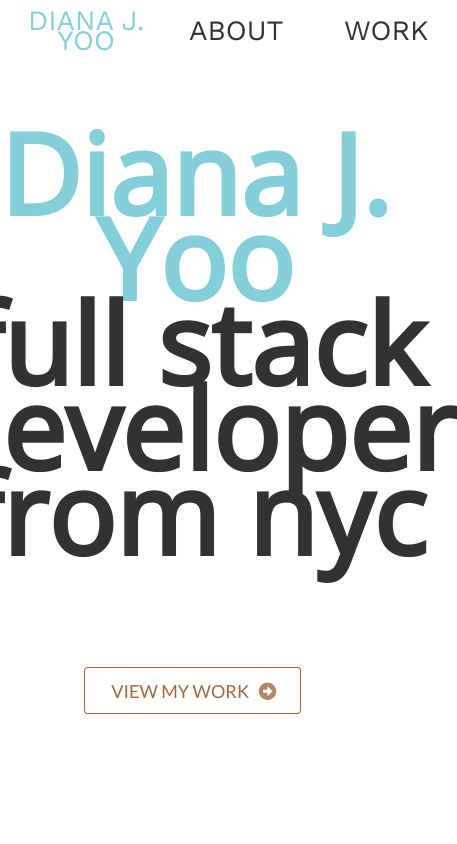
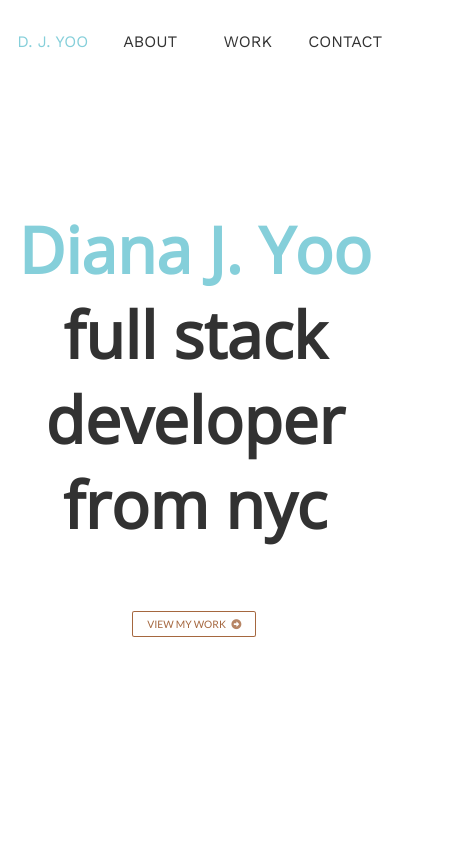
Before and after one commit to dianajyoo/portfolio-frontend, a React (Create React App) app: page / in a window 390 px wide. Shown: the top 844 px of the page, 457 px wide, since content can reach past the window. Built offline with nearby package versions, Linux system fonts and the light colour scheme.

Commit message:
made navbar responsive

```diff
--- a/src/App.css
+++ b/src/App.css
@@ -1,7 +1,14 @@
-@media screen and (min-width: 900px) {
+@media only screen and (min-width: 992px) {
   html {
     /* set 1rem to 10px */
     font-size: 62.5%;
+  }
+}
+
+@media only screen and (max-width: 600px) {
+  html {
+    /* set 1rem to 8px */
+    font-size: 50%;
   }
 }
 
--- a/src/components/NavBar.js
+++ b/src/components/NavBar.js
@@ -6,7 +6,7 @@ const NavBar = () => {
 
   return (
     <div className="navbar">
-      <NavLink exact to="/" className="navlink" id="home">DIANA J. YOO</NavLink>
+      <NavLink exact to="/" className="navlink" id="home">D. J. YOO</NavLink>
       <NavLink to="/about" className="navlink" id="about">ABOUT</NavLink>
       <NavLink to="/projects" className="navlink" id="work">WORK</NavLink>
       <NavLink to="/contact" className="navlink" id="contact">CONTACT</NavLink>
--- a/src/styling/NavBar.css
+++ b/src/styling/NavBar.css
@@ -2,19 +2,26 @@
 
 .navbar {
   position: fixed;
-  height: 7vh;
   width: 100vw;
   top: 0;
   display: grid;
   align-items: center;
-  grid-template-columns: repeat(4, 150px);
+  grid-template-columns: repeat(4, 25vw);
   background-color: white;
-  padding: 0.8em 0.8em 0.8em 0.8em;
+  padding: 0.5rem;
   z-index: 1;
 }
 
+@media only screen and (min-width: 992px) {
+  .navbar {
+    height: 7vh;
+  }
+}
+
 @media only screen and (max-width: 600px) {
-
+  .navbar {
+    height: 10vh;
+  }
 }
 
 .navlink {
```
